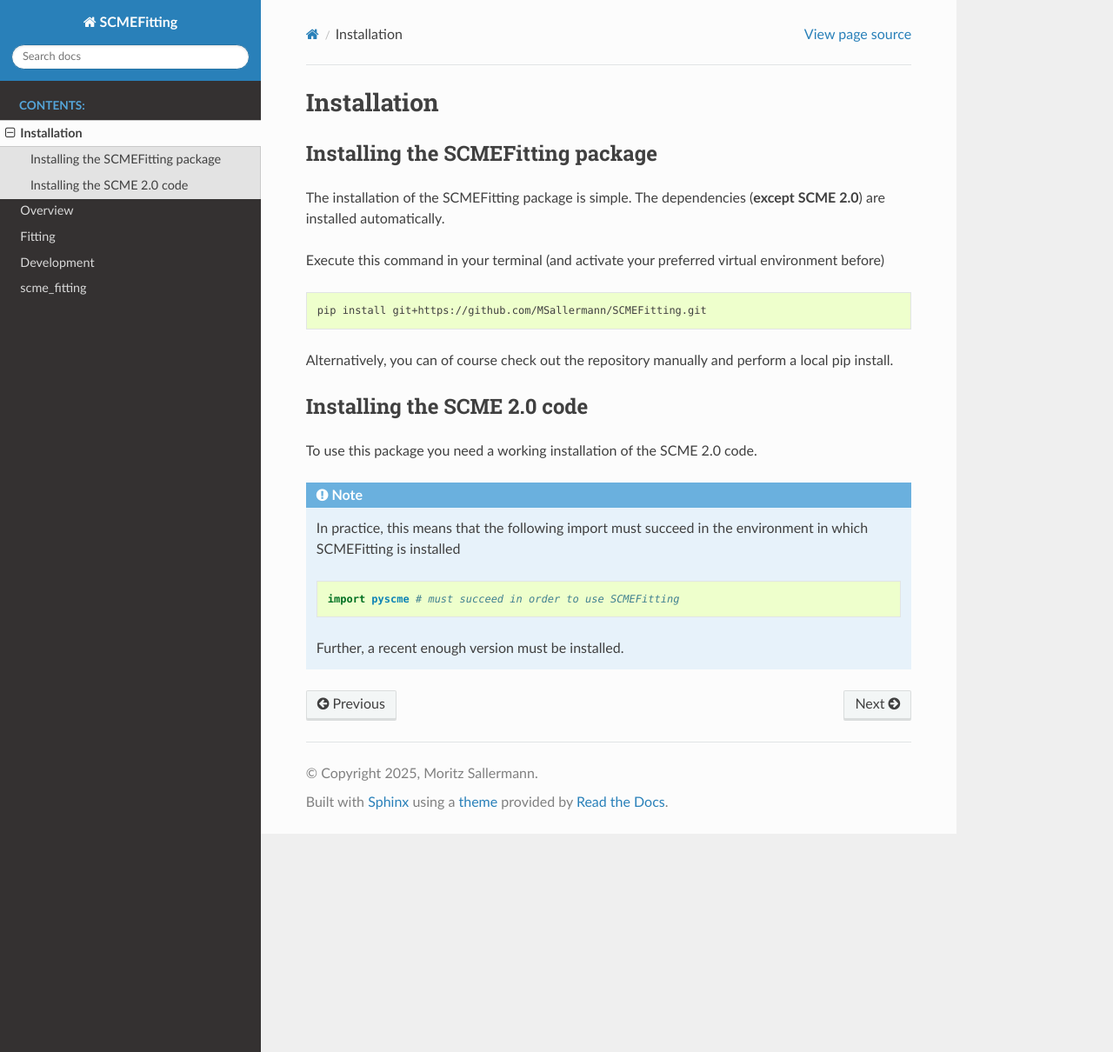
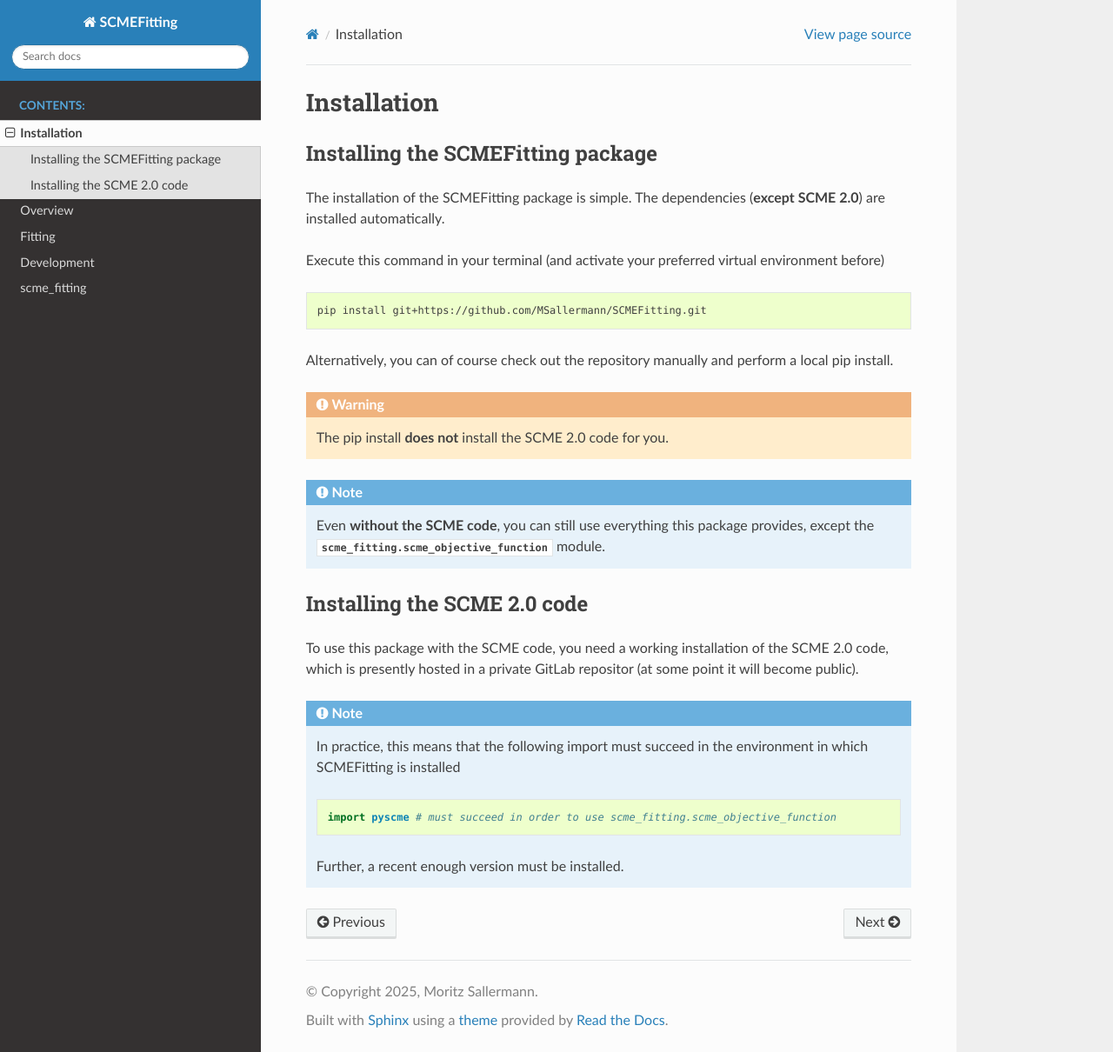
Before and after one commit to MSallermann/chemfit, a Sphinx documentation site: the page built from docs/src/installation.rst, in a window 1280 px wide and 1210 px high. Shown: the whole window at 87% size. Built offline with Sphinx 7.4.7 and the Read the Docs theme 3.1.0, drawn with Linux system fonts in a browser that asks for light colours.

Commit message:
docs: worked a bit on installation.rst and overview.rst

```diff
--- a/docs/src/installation.rst
+++ b/docs/src/installation.rst
@@ -16,11 +16,18 @@
 
 Alternatively, you can of course check out the repository manually and perform a local pip install.
 
+.. warning::
+
+    The pip install **does not** install the SCME 2.0 code for you.
+
+.. note::
+    Even **without the SCME code**, you can still use everything this package provides, except the :py:mod:`scme_fitting.scme_objective_function` module.
+
 =============================
 Installing the SCME 2.0 code
 =============================
 
-To use this package you need a working installation of the SCME 2.0 code.
+To use this package with the SCME code, you need a working installation of the SCME 2.0 code, which is presently hosted in a private GitLab repositor (at some point it will become public).
 
 .. note::
 
@@ -28,6 +35,6 @@
 
     .. code-block:: python
 
-        import pyscme # must succeed in order to use SCMEFitting
+        import pyscme # must succeed in order to use scme_fitting.scme_objective_function
 
     Further, a recent enough version must be installed.
```
Also changed, not shown: docs/src/usage/overview.rst (+4 -15 lines).
